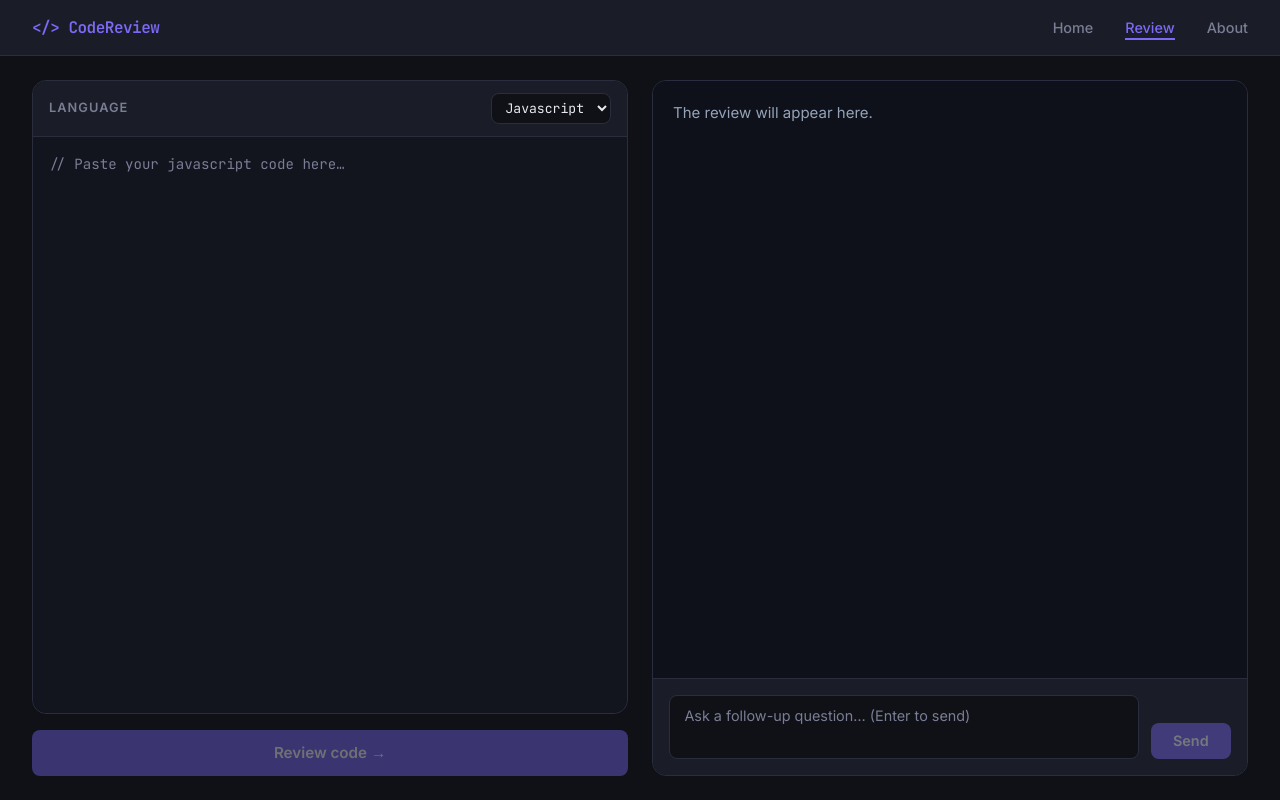
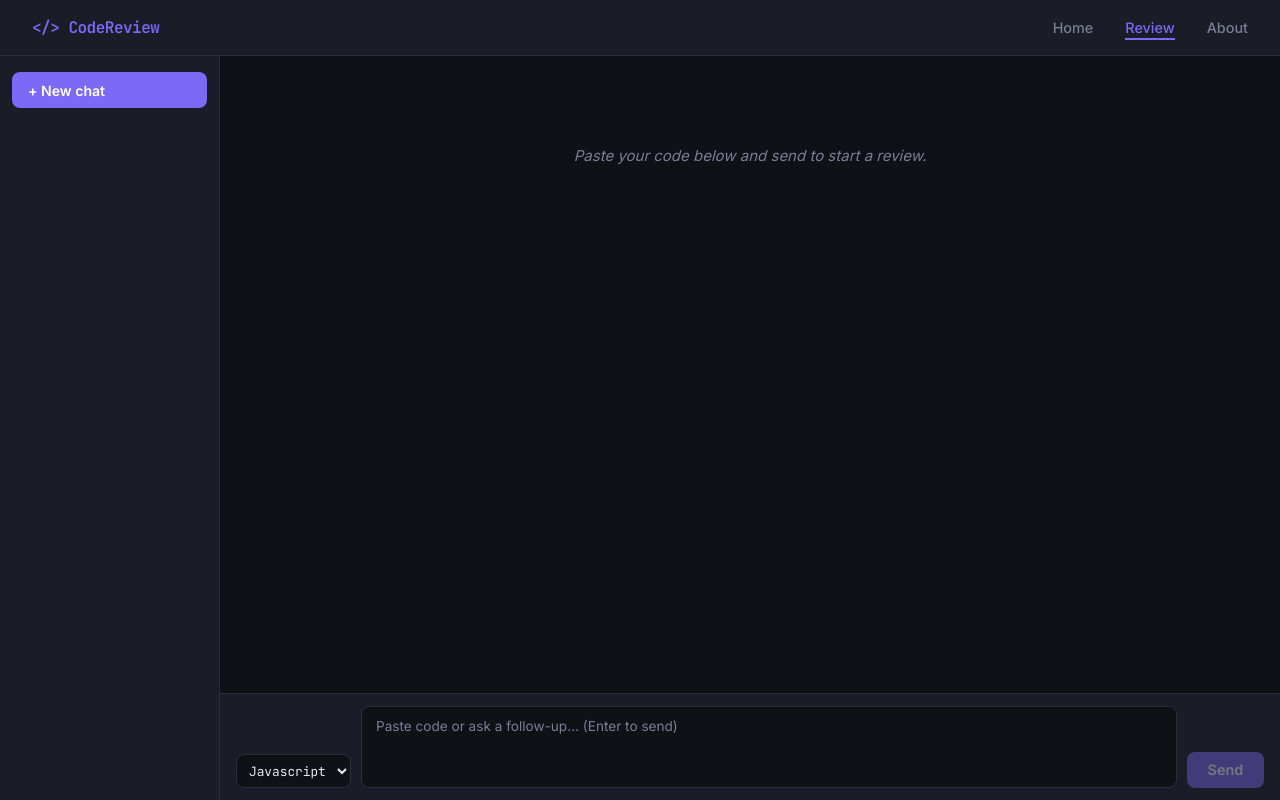
Before and after one commit to iulian0o/ChatBot, a React (Vite) app in the folder frontend/: page /review in a window 1280 px wide. Built offline with nearby package versions, Linux system fonts and the light colour scheme.

Commit message:
feat(UI): Side bar + chat bot and user buble + chat history + navigation bar

```diff
--- a/frontend/src/components/InputBar.jsx
+++ b/frontend/src/components/InputBar.jsx
@@ -1,45 +1,68 @@
-import { useState } from 'react'
-import './styles/InputBar.css'
+import { useState } from "react";
+import "./styles/InputBar.css";
 
-function InputBar({ onSend, disabled }) {
-  const [value, setValue] = useState('')
+const LANGUAGES = [
+  "javascript",
+  "python",
+  "java",
+  "typescript",
+  "c",
+  "cpp",
+  "go",
+  "rust",
+];
+
+function InputBar({ onSend, disabled, language, onLanguageChange }) {
+  const [value, setValue] = useState("");
 
   function handleSubmit() {
-    const trimmed = value.trim()
-    if (!trimmed) return
-    onSend(trimmed)
-    setValue('')
+    const trimmed = value.trim();
+    if (!trimmed) return;
+    onSend(trimmed, language);
+    setValue("");
   }
 
   function handleKeyDown(e) {
-    if (e.key === 'Enter' && !e.shiftKey) {
-      e.preventDefault()
-      handleSubmit()
+    if (e.key === "Enter" && !e.shiftKey) {
+      e.preventDefault();
+      handleSubmit();
     }
   }
 
   return (
     <div className="inputbar">
+      <select
+        className="inputbar-lang"
+        value={language}
+        onChange={(e) => onLanguageChange(e.target.value)}
+        disabled={disabled}
+      >
+        {LANGUAGES.map((lang) => (
+          <option key={lang} value={lang}>
+            {lang.charAt(0).toUpperCase() + lang.slice(1)}
+          </option>
+        ))}
+      </select>
+
       <textarea
         className="inputbar-textarea"
         value={value}
         onChange={(e) => setValue(e.target.value)}
         onKeyDown={handleKeyDown}
-        placeholder="Ask a follow-up question… (Enter to send)"
+        placeholder="Paste code or ask a follow-up… (Enter to send)"
         disabled={disabled}
-        rows={2}
-        aria-label="Follow-up question"
+        rows={3}
       />
+
       <button
         className="inputbar-btn"
         onClick={handleSubmit}
         disabled={disabled || !value.trim()}
-        aria-label="Send"
       >
         Send
       </button>
     </div>
-  )
+  );
 }
 
-export default InputBar
+export default InputBar;
--- a/frontend/src/components/styles/ChatThread.css
+++ b/frontend/src/components/styles/ChatThread.css
@@ -24,6 +24,56 @@
 
 .chat-bubble-wrap.assistant {
   justify-content: flex-start;
+}
+
+.chat-bubble h3 {
+  font-size: 0.95rem;
+  font-weight: 700;
+  color: var(--text);
+  margin: 0.75rem 0 0.25rem;
+}
+
+.chat-bubble p {
+  margin: 0.25rem 0;
+}
+
+.chat-bubble ul, .chat-bubble ol {
+  padding-left: 1.25rem;
+  margin: 0.25rem 0;
+}
+
+.chat-bubble li {
+  margin: 0.2rem 0;
+}
+
+.chat-bubble code {
+  font-family: var(--font-mono);
+  background: #0d0f18;
+  padding: 0.1rem 0.35rem;
+  border-radius: 4px;
+  font-size: 0.82rem;
+  color: var(--green);
+}
+
+.chat-bubble pre {
+  background: #0d0f18;
+  border: 1px solid var(--border);
+  border-radius: var(--radius);
+  padding: 0.75rem 1rem;
+  overflow-x: auto;
+  margin: 0.5rem 0;
+}
+
+.chat-bubble pre code {
+  background: none;
+  padding: 0;
+  color: var(--green);
+  font-size: 0.82rem;
+}
+
+.chat-bubble strong {
+  color: var(--text);
+  font-weight: 700;
 }
 
 .chat-bubble {
--- a/frontend/src/components/styles/InputBar.css
+++ b/frontend/src/components/styles/InputBar.css
@@ -1,11 +1,27 @@
 .inputbar {
   display: flex;
-  gap: 0.75rem;
   align-items: flex-end;
-  padding: 1rem;
+  gap: 0.6rem;
+  padding: 0.75rem 1rem;
   background: var(--surface);
   border-top: 1px solid var(--border);
-  border-radius: 0 0 var(--radius-lg) var(--radius-lg);
+}
+
+.inputbar-lang {
+  background: var(--bg);
+  color: var(--text);
+  border: 1px solid var(--border);
+  border-radius: var(--radius);
+  padding: 0.4rem 0.5rem;
+  font-family: var(--font-mono);
+  font-size: 0.8rem;
+  outline: none;
+  height: fit-content;
+  align-self: flex-end;
+}
+
+.inputbar-lang:focus {
+  border-color: var(--accent);
 }
 
 .inputbar-textarea {
@@ -16,8 +32,8 @@
   border: 1px solid var(--border);
   border-radius: var(--radius);
   padding: 0.6rem 0.9rem;
-  font-family: var(--font-body);
-  font-size: 0.9rem;
+  font-family: var(--font-mono);
+  font-size: 0.85rem;
   line-height: 1.5;
   outline: none;
   transition: border-color 0.15s;
@@ -29,6 +45,7 @@
 
 .inputbar-textarea::placeholder {
   color: var(--text-muted);
+  font-family: var(--font-body);
 }
 
 .inputbar-btn {
@@ -36,11 +53,11 @@
   color: #fff;
   border: none;
   border-radius: var(--radius);
-  padding: 0.6rem 1.4rem;
+  padding: 0.6rem 1.3rem;
   font-size: 0.9rem;
   font-weight: 600;
   transition: background 0.15s;
-  white-space: nowrap;
+  align-self: flex-end;
 }
 
 .inputbar-btn:hover:not(:disabled) {
--- a/frontend/src/pages/Review.jsx
+++ b/frontend/src/pages/Review.jsx
@@ -1,93 +1,126 @@
-import { useState, useRef } from 'react'
+import { useState } from "react";
+import Sidebar from "../components/Sidebar";
+import ChatThread from "../components/ChatThread";
+import InputBar from "../components/InputBar";
+import "./styles/Review.css";
 
-import CodeEditor from '../components/CodeEditor'
-import ReviewOutput from '../components/ReviewOutput'
-import InputBar from '../components/InputBar'
-import './styles/Review.css'
+function makeTitle(text) {
+  return text.slice(0, 30) + (text.length > 30 ? "…" : "");
+}
 
 function Review() {
-  const [code, setCode] = useState('')
-  const [language, setLanguage] = useState('javascript')
-  const [loading, setLoading] = useState(false)
-  const [error, setError] = useState(null)
-  const [reply, setReply] = useState(null)
-  const [history, setHistory] = useState([])
+  const [sessions, setSessions] = useState([]);
+  const [activeId, setActiveId] = useState(null);
+  const [language, setLanguage] = useState("javascript");
+  const [loading, setLoading] = useState(false);
+  const [error, setError] = useState(null);
 
-  const outputRef = useRef(null)
+  const activeSession = sessions.find((s) => s.id === activeId) || null;
+  const messages = activeSession ? activeSession.messages : [];
 
-  async function sendMessage(userMessage) {
-    setLoading(true)
-    setError(null)
+  function handleNewChat() {
+    const id = crypto.randomUUID();
+    const newSession = { id, title: "New chat", language, messages: [] };
+    setSessions((prev) => [newSession, ...prev]);
+    setActiveId(id);
+    setError(null);
+  }
 
-    const updatedHistory = [...history, { role: 'user', content: userMessage }]
+  function updateMessages(id, updater) {
+    setSessions((prev) =>
+      prev.map((s) =>
+        s.id === id ? { ...s, messages: updater(s.messages) } : s,
+      ),
+    );
+  }
+
+  async function handleSend(text, lang) {
+    let currentId = activeId;
+    if (!currentId) {
+      currentId = crypto.randomUUID();
+      const newSession = {
+        id: currentId,
+        title: makeTitle(text),
+        language: lang,
+        messages: [],
+      };
+      setSessions((prev) => [newSession, ...prev]);
+      setActiveId(currentId);
+    }
+
+    const userMsg = { role: "user", content: text };
+
+    updateMessages(currentId, (msgs) => {
+      if (msgs.length === 0) {
+        setSessions((prev) =>
+          prev.map((s) =>
+            s.id === currentId ? { ...s, title: makeTitle(text) } : s,
+          ),
+        );
+      }
+      return [...msgs, userMsg];
+    });
+
+    setLoading(true);
+    setError(null);
+
+    const currentMessages = activeSession ? activeSession.messages : [];
+    const historyToSend = [...currentMessages, userMsg];
 
     try {
-      const res = await fetch('/api/review', {
-        method: 'POST',
-        headers: { 'Content-Type': 'application/json' },
-        body: JSON.stringify({ code, language, history: updatedHistory }),
-      })
+      const res = await fetch("/api/review", {
+        method: "POST",
+        headers: { "Content-Type": "application/json" },
+        body: JSON.stringify({
+          code: text,
+          language: lang,
+          history: historyToSend,
+        }),
+      });
 
-      const data = await res.json()
+      const data = await res.json();
 
       if (!res.ok) {
-        setError(data.error || 'Something went wrong.')
-        return
+        setError(data.error || "Something went wrong.");
+        return;
       }
 
-      setReply(data.reply)
-      setHistory([...updatedHistory, { role: 'assistant', content: data.reply }])
-      outputRef.current?.scrollIntoView({ behavior: 'smooth' })
-
+      updateMessages(currentId, (msgs) => [
+        ...msgs,
+        { role: "assistant", content: data.reply },
+      ]);
     } catch {
-      setError('Could not reach the server. Is the backend running?')
+      setError("Could not reach the server. Is the backend running?");
     } finally {
-      setLoading(false)
+      setLoading(false);
     }
   }
 
-  function handleReview() {
-    if (!code.trim()) return
-    setHistory([])
-    setReply(null)
-    sendMessage(`Please review this ${language} code:\n\`\`\`${language}\n${code}\n\`\`\``)
-  }
-
-  function handleFollowUp(message) {
-    sendMessage(message)
-  }
-
   return (
-    <main className="review-page">
+    <div className="review-layout">
       {}
-      <section className="review-left">
-        <div className="panel-card editor-panel">
-          <CodeEditor
-            code={code}
-            language={language}
-            onCodeChange={setCode}
-            onLanguageChange={setLanguage}
-          />
-        </div>
-        <button
-          className="review-btn"
-          onClick={handleReview}
-          disabled={loading || !code.trim()}
-        >
-          {loading ? 'Reviewing…' : 'Review code →'}
-        </button>
-      </section>
+      <Sidebar
+        sessions={sessions}
+        activeId={activeId}
+        onSelect={setActiveId}
+        onNewChat={handleNewChat}
+      />
 
       {}
-      <section className="review-right" ref={outputRef}>
-        <div className="panel-card output-panel">
-          {error && <p className="review-error">{error}</p>}
-          <ReviewOutput reply={reply} loading={loading} />
-        </div>
-        <InputBar onSend={handleFollowUp} disabled={loading} />
-      </section>
-    </main>
-  )
+      <div className="review-main">
+        {error && <p className="review-error">{error}</p>}
+
+        <ChatThread messages={messages} loading={loading} />
+
+        <InputBar
+          onSend={handleSend}
+          disabled={loading}
+          language={language}
+          onLanguageChange={setLanguage}
+        />
+      </div>
+    </div>
+  );
 }
 
-export default Review
+export default Review;
--- a/frontend/src/pages/styles/Review.css
+++ b/frontend/src/pages/styles/Review.css
@@ -1,81 +1,20 @@
-.review-page {
-  display: grid;
-  grid-template-columns: 1fr 1fr;
-  gap: 1.5rem;
-  padding: 1.5rem 2rem;
-  max-width: 1400px;
-  margin: 0 auto;
-  min-height: calc(100vh - 56px);
+.review-layout {
+  display: flex;
+  height: calc(100vh - 56px);
 }
 
-.review-left {
-  display: flex;
-  flex-direction: column;
-  gap: 1rem;
-}
-
-.panel-card {
-  border: 1px solid var(--border);
-  border-radius: var(--radius-lg);
-  overflow: hidden;
-}
-
-.editor-panel {
+.review-main {
   flex: 1;
   display: flex;
   flex-direction: column;
-}
-
-.review-btn {
-  background: var(--accent);
-  color: #fff;
-  border: none;
-  border-radius: var(--radius);
-  padding: 0.85rem;
-  font-size: 0.95rem;
-  font-weight: 600;
-  width: 100%;
-  transition: background 0.15s;
-}
-
-.review-btn:hover:not(:disabled) {
-  background: var(--accent-dim);
-}
-
-.review-btn:disabled {
-  opacity: 0.4;
-  cursor: not-allowed;
-}
-
-.review-right {
-  display: flex;
-  flex-direction: column;
-  gap: 0;
-  border: 1px solid var(--border);
-  border-radius: var(--radius-lg);
   overflow: hidden;
-}
-
-.output-panel {
-  flex: 1;
-  border: none;
-  border-radius: 0;
-  min-height: 400px;
 }
 
 .review-error {
   background: rgba(248, 113, 113, 0.1);
-  border: 1px solid var(--red);
-  border-radius: var(--radius);
+  border-bottom: 1px solid var(--red);
   color: var(--red);
-  padding: 0.6rem 0.9rem;
+  padding: 0.5rem 1.25rem;
   font-size: 0.88rem;
-  margin-bottom: 0.75rem;
+  margin: 0;
 }
-
-@media (max-width: 768px) {
-  .review-page {
-    grid-template-columns: 1fr;
-    padding: 1rem;
-  }
-}
```
Also changed, not shown: frontend/src/components/ChatThread.jsx (+19 -11 lines), frontend/src/components/Sidebar.jsx (+4 -4 lines).
